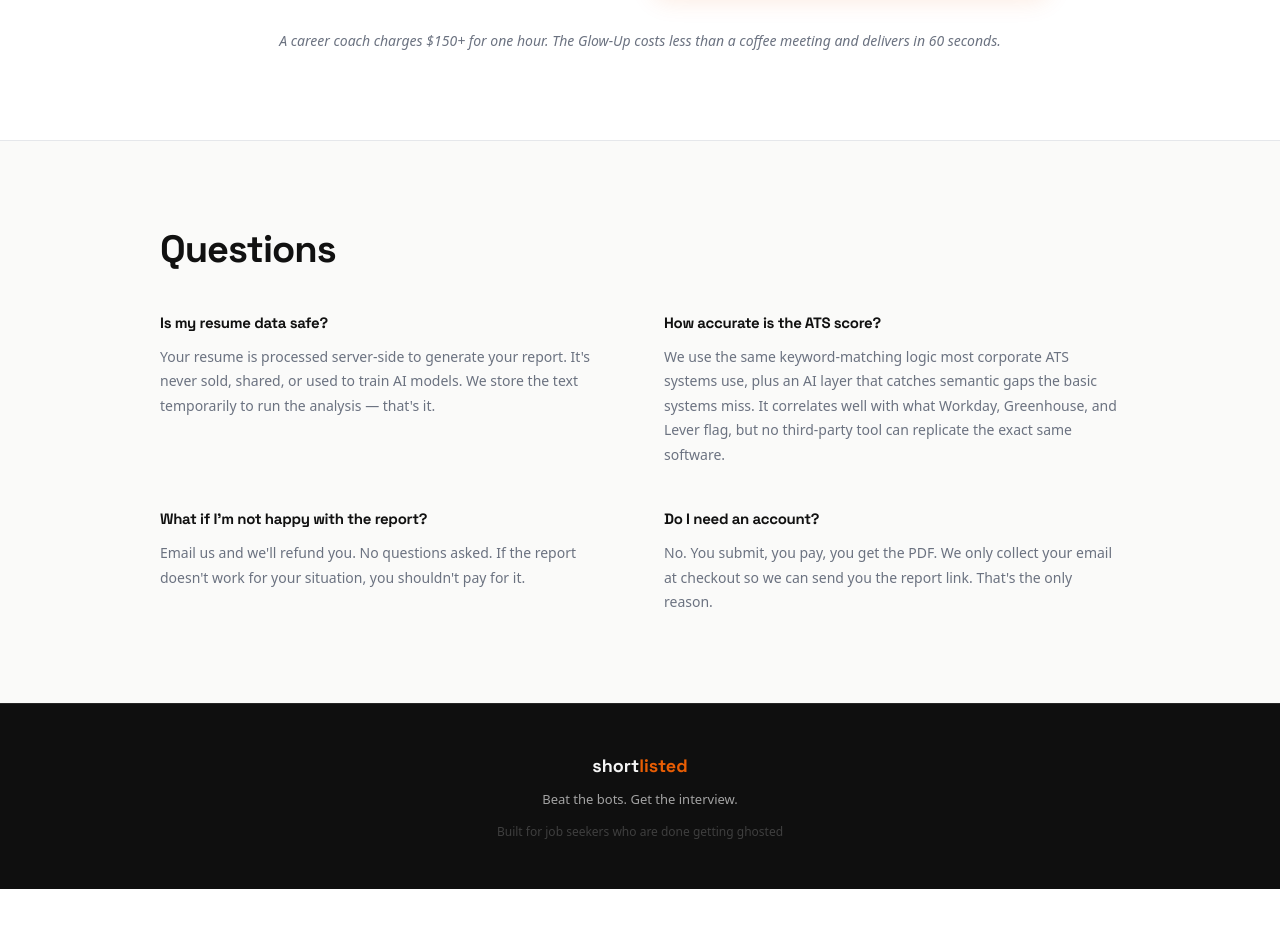
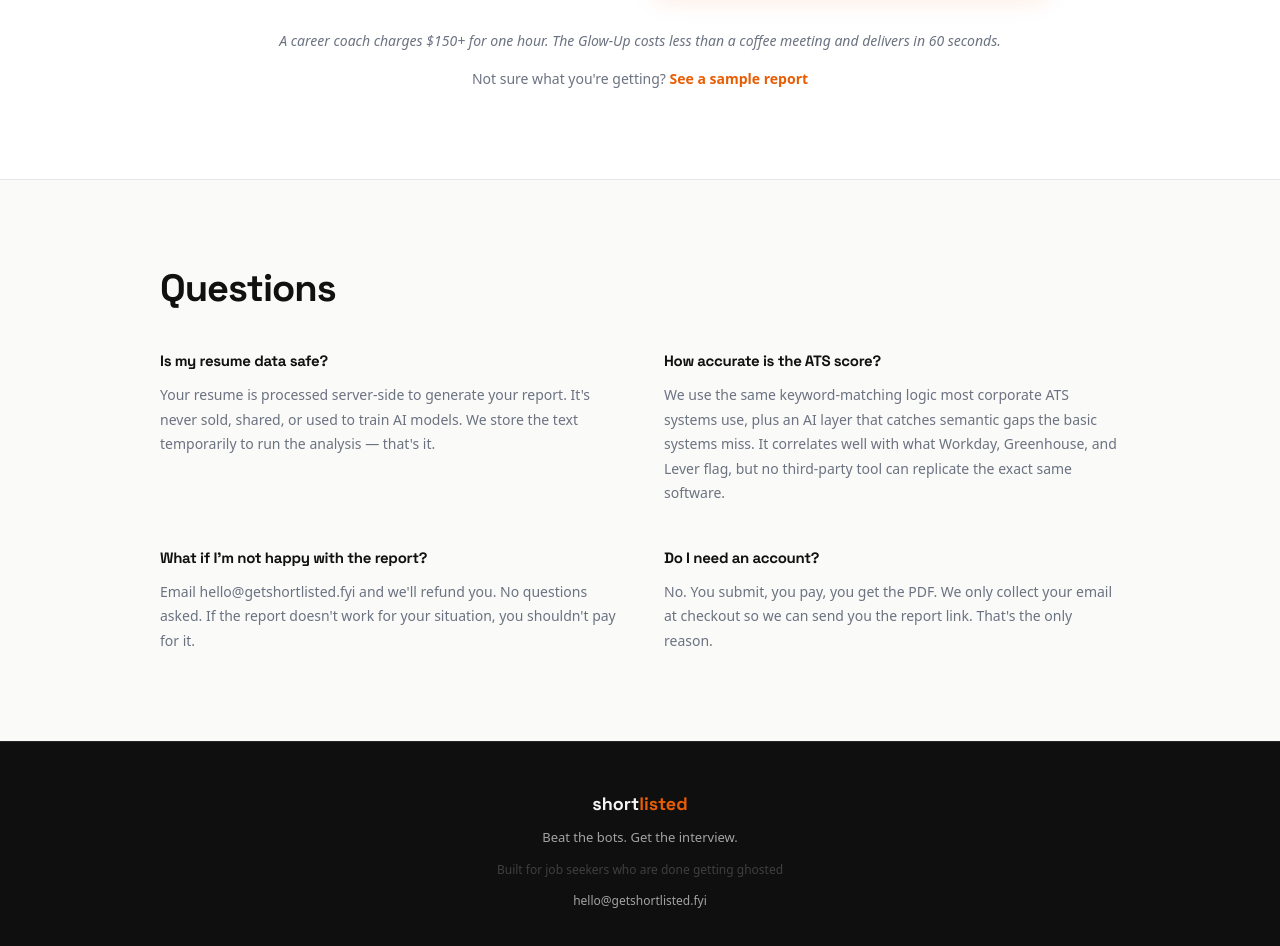
Before and after one commit to dvalenzu17/resumeAI, a React (Vite) app in the folder client/: page / in a window 1280 px wide. Shown: the part 3790-4736 px from the top of the page. Before the commit the page ends 4679 px from the top, so only its background shows below. Built offline with nearby package versions, Linux system fonts and the light colour scheme.

Commit message:
updating visuals

```diff
--- a/client/index.html
+++ b/client/index.html
@@ -44,7 +44,7 @@
         {
           "@type": "Offer",
           "name": "The Glow-Up",
-          "description": "Full analysis plus AI bullet rewrites, cover letter, interview questions, and salary script.",
+          "description": "Full analysis plus AI bullet rewrites, cover letter, 8 interview questions with STAR answers, and salary intelligence.",
           "price": "29",
           "priceCurrency": "USD"
         }
@@ -87,12 +87,15 @@
           "name": "What if I am not happy with the report?",
           "acceptedAnswer": {
             "@type": "Answer",
-            "text": "Email us and we will refund you. No questions asked."
+            "text": "Email hello@getshortlisted.fyi and we will refund you. No questions asked."
           }
         }
       ]
     }
     </script>
+
+    <!-- Favicon -->
+    <link rel="icon" type="image/svg+xml" href="/favicon.svg" />
 
     <!-- Fonts -->
     <link rel="preconnect" href="https://fonts.googleapis.com">
--- a/client/src/views/PreviewView.jsx
+++ b/client/src/views/PreviewView.jsx
@@ -52,6 +52,7 @@ export default function PreviewView() {
   const [selectedTier, setSelectedTier] = useState('FULL');
   const [step, setStep] = useState('preview'); // 'preview' | 'personalise'
   const [clContext, setClContext] = useState({ companyWhy: '', topAchievement: '', uniqueAngle: '' });
+  const [email, setEmail] = useState('');
 
   useEffect(() => {
     if (!jobId) { setError('Missing job ID.'); return; }
@@ -71,6 +72,11 @@ export default function PreviewView() {
   }, [jobId, navigate]);
 
   const handleUnlock = async () => {
+    if (!email || !email.includes('@')) {
+      setError('Enter your email so we can send the report.');
+      return;
+    }
+
     // For FULL tier, show personalisation step first
     if (selectedTier === 'FULL' && step === 'preview') {
       setStep('personalise');
@@ -87,7 +93,7 @@ export default function PreviewView() {
       const res = await fetch(`/api/jobs/${jobId}/checkout`, {
         method: 'POST',
         headers: { 'Content-Type': 'application/json' },
-        body: JSON.stringify({ tier: selectedTier, coverLetterContext }),
+        body: JSON.stringify({ tier: selectedTier, coverLetterContext, email }),
       });
       const data = await res.json();
       if (!res.ok) throw new Error(data.error || 'Something went wrong.');
@@ -260,12 +266,27 @@ export default function PreviewView() {
                   </button>
                 </div>
 
+                <div className={styles.emailCapture}>
+                  <label htmlFor="report-email" className={styles.emailLabel}>
+                    Where should we send your report?
+                  </label>
+                  <input
+                    id="report-email"
+                    type="email"
+                    className={styles.emailInput}
+                    placeholder="you@example.com"
+                    value={email}
+                    onChange={(e) => setEmail(e.target.value)}
+                    autoComplete="email"
+                  />
+                </div>
+
                 {error && <p className={styles.errorMsg}>{error}</p>}
 
                 <button className={styles.unlockBtn} onClick={handleUnlock} disabled={loading}>
                   {loading ? 'Redirecting…' : `Unlock ${tierLabel} for ${price}`}
                 </button>
-                <p className={styles.paywallNote}>One-time · No account · PDF link valid 72h · Reply for refunds</p>
+                <p className={styles.paywallNote}>One-time · No account · PDF link valid 72h · <a href="mailto:hello@getshortlisted.fyi" className={styles.paywallContact}>hello@getshortlisted.fyi</a> for refunds</p>
               </>
             )}
 
@@ -313,7 +334,7 @@ export default function PreviewView() {
                 <button className={styles.unlockBtn} onClick={handleUnlock} disabled={loading}>
                   {loading ? 'Redirecting…' : 'Continue to checkout for $29'}
                 </button>
-                <p className={styles.paywallNote}>One-time · No account · PDF link valid 72h · Reply for refunds</p>
+                <p className={styles.paywallNote}>Sending to {email} · One-time · PDF link valid 72h · <a href="mailto:hello@getshortlisted.fyi" className={styles.paywallContact}>hello@getshortlisted.fyi</a> for refunds</p>
               </>
             )}
           </div>
--- a/client/src/views/PreviewView.module.css
+++ b/client/src/views/PreviewView.module.css
@@ -378,6 +378,53 @@
   color: var(--hero-muted);
 }
 
+.paywallContact {
+  color: var(--hero-muted);
+  text-decoration: underline;
+  text-underline-offset: 2px;
+}
+
+.paywallContact:hover {
+  color: var(--accent);
+}
+
+/* ── Email capture ───────────────────────────── */
+.emailCapture {
+  text-align: left;
+  margin-bottom: 16px;
+}
+
+.emailLabel {
+  display: block;
+  font-size: 12px;
+  font-weight: 600;
+  color: var(--hero-muted);
+  margin-bottom: 6px;
+  letter-spacing: 0.01em;
+}
+
+.emailInput {
+  width: 100%;
+  padding: 11px 14px;
+  border: 1.5px solid #2a2a2a;
+  border-radius: var(--radius);
+  font-size: 14px;
+  font-family: inherit;
+  color: #f5f5f5;
+  background: #1a1a1a;
+  box-sizing: border-box;
+  transition: border-color 0.15s;
+}
+
+.emailInput:focus {
+  outline: none;
+  border-color: var(--accent);
+}
+
+.emailInput::placeholder {
+  color: #525252;
+}
+
 /* ── Misc ────────────────────────────────────── */
 .errorMsg {
   font-size: 13px;
--- a/client/src/views/SuccessView.jsx
+++ b/client/src/views/SuccessView.jsx
@@ -30,6 +30,13 @@ export default function SuccessView() {
           <p className={styles.body}>
             Generating your full PDF now. It'll be in your inbox in about <strong>60 seconds</strong>.
             Download link is valid for 72 hours.
+          </p>
+
+          <p className={styles.spamNote}>
+            Nothing after 3 minutes? Check spam. Still missing?{' '}
+            <a href="mailto:hello@getshortlisted.fyi" className={styles.contactLink}>
+              hello@getshortlisted.fyi
+            </a>
           </p>
 
           <p className={styles.body2}>
--- a/client/src/views/SuccessView.module.css
+++ b/client/src/views/SuccessView.module.css
@@ -94,6 +94,23 @@
   font-weight: 600;
 }
 
+.spamNote {
+  font-size: 13px;
+  color: var(--text-subtle);
+  margin-bottom: 20px;
+  line-height: 1.5;
+}
+
+.contactLink {
+  color: var(--accent);
+  text-decoration: none;
+  font-weight: 500;
+}
+
+.contactLink:hover {
+  text-decoration: underline;
+}
+
 .body2 {
   font-size: 14px;
   color: var(--text-subtle);
--- a/client/src/views/UploadView.jsx
+++ b/client/src/views/UploadView.jsx
@@ -188,6 +188,12 @@ function Pricing() {
         <p className={styles.pricingCoach}>
           A career coach charges $150+ for one hour. The Glow-Up costs less than a coffee meeting and delivers in 60 seconds.
         </p>
+        <p className={styles.sampleLink}>
+          Not sure what you're getting?{' '}
+          <a href="/sample-report.pdf" target="_blank" rel="noopener noreferrer" className={styles.sampleAnchor}>
+            See a sample report
+          </a>
+        </p>
       </div>
     </section>
   );
@@ -208,7 +214,7 @@ function FAQ() {
     },
     {
       q: "What if I'm not happy with the report?",
-      a: "Email us and we'll refund you. No questions asked. If the report doesn't work for your situation, you shouldn't pay for it.",
+      a: "Email hello@getshortlisted.fyi and we'll refund you. No questions asked. If the report doesn't work for your situation, you shouldn't pay for it.",
     },
     {
       q: 'Do I need an account?',
@@ -476,6 +482,7 @@ export default function UploadView() {
           <span className={styles.footerLogo}>short<span className={styles.logoAccent}>listed</span></span>
           <span className={styles.footerTagline}>Beat the bots. Get the interview.</span>
           <span className={styles.footerMeta}>Built for job seekers who are done getting ghosted</span>
+          <a href="mailto:hello@getshortlisted.fyi" className={styles.footerContact}>hello@getshortlisted.fyi</a>
         </div>
       </footer>
 
--- a/client/src/views/UploadView.module.css
+++ b/client/src/views/UploadView.module.css
@@ -973,6 +973,34 @@
   margin-top: 4px;
 }
 
+.footerContact {
+  font-size: 12px;
+  color: var(--hero-muted);
+  text-decoration: none;
+  margin-top: 4px;
+}
+
+.footerContact:hover {
+  color: var(--accent);
+}
+
+.sampleLink {
+  text-align: center;
+  font-size: 14px;
+  color: var(--text-muted);
+  margin-top: 16px;
+}
+
+.sampleAnchor {
+  color: var(--accent);
+  font-weight: 600;
+  text-decoration: none;
+}
+
+.sampleAnchor:hover {
+  text-decoration: underline;
+}
+
 /* ─────────────────────────────────────────────
    Mobile
 ───────────────────────────────────────────── */
```
Also changed, not shown: client/public/favicon.svg (added), 1 other file (tests, documents, lock files or other folders).
